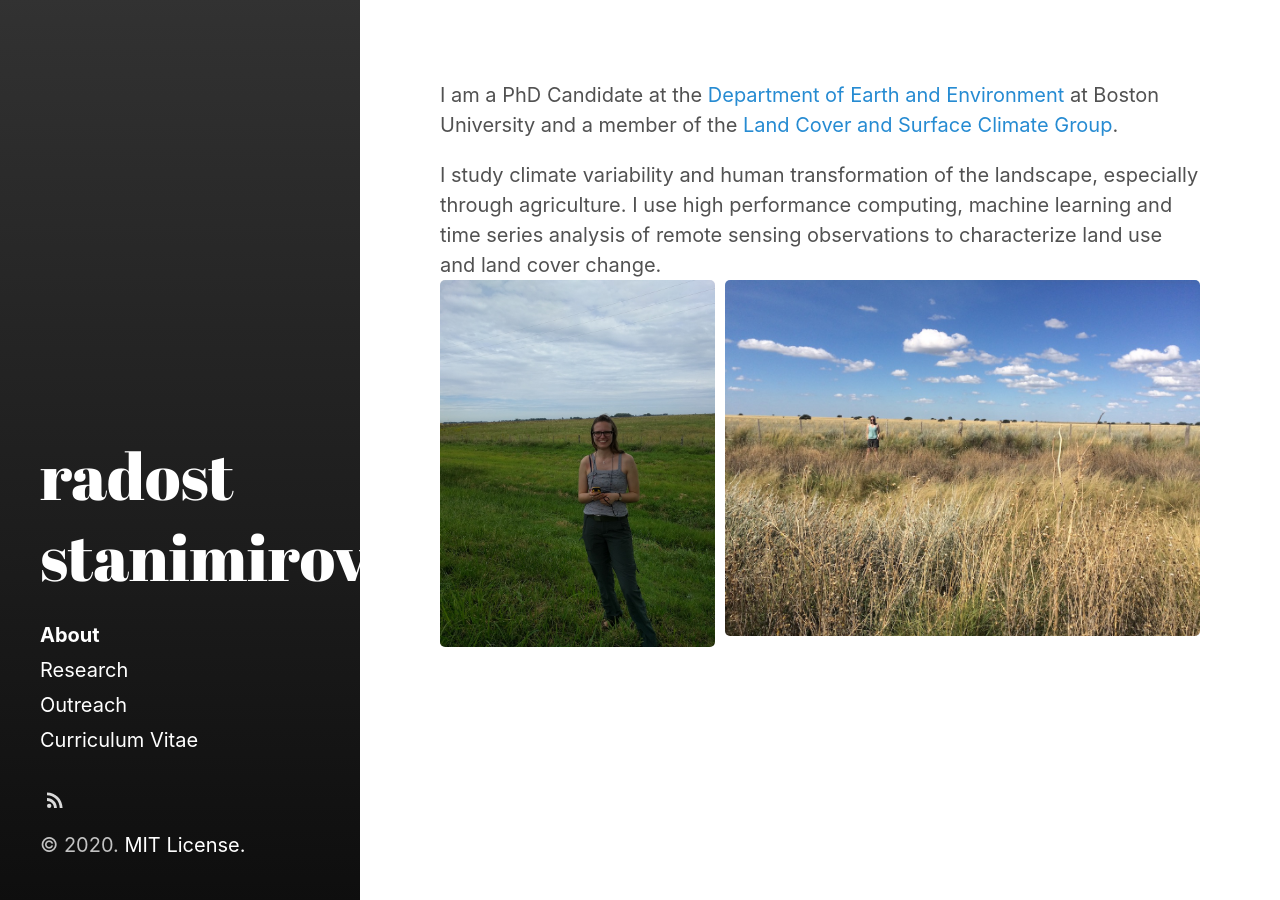
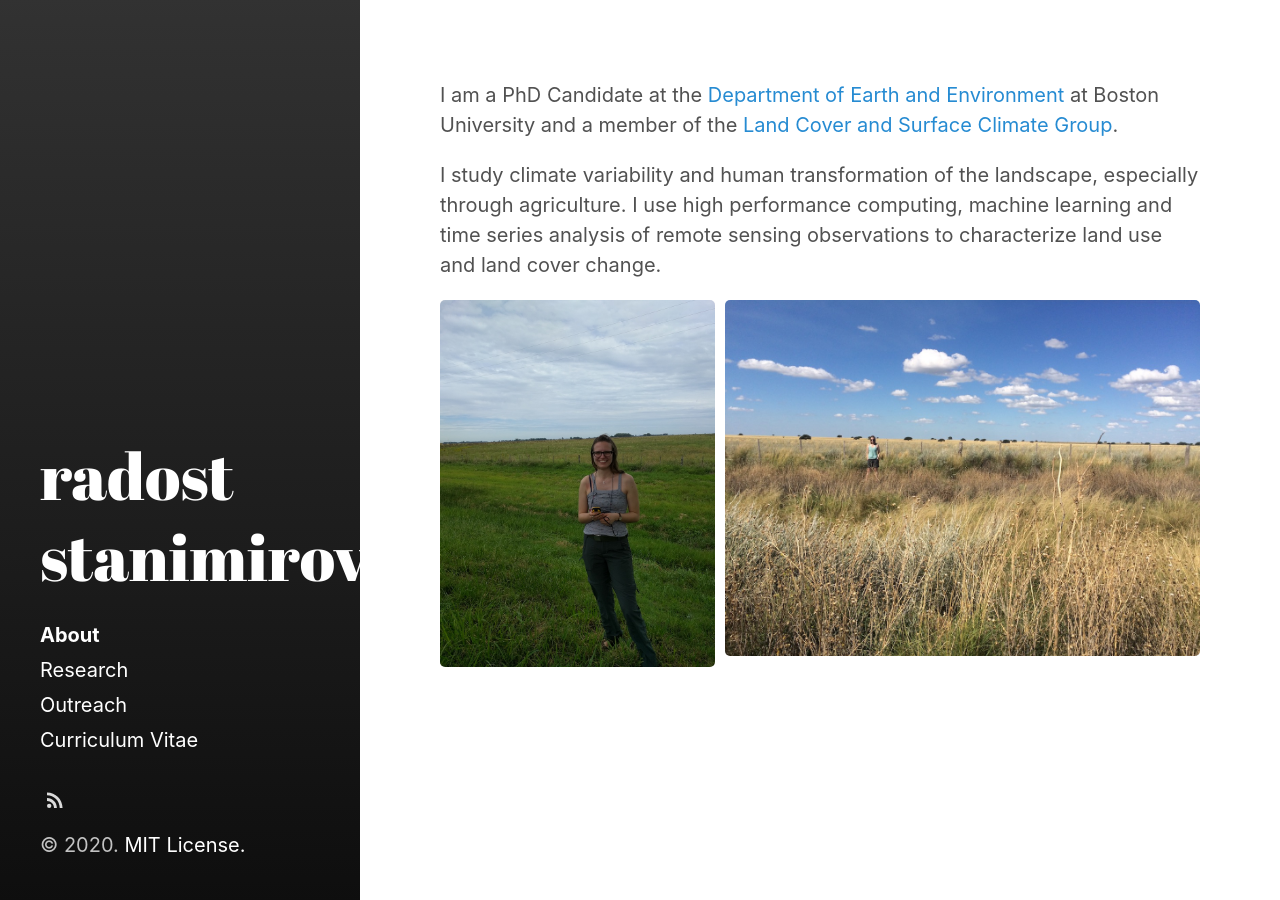
Before and after one commit to rkstan/rkstan.github.io, a Jekyll site: the page built from index.html, in a window 1280 px wide. Built offline with Jekyll 4.4.1, drawn with Linux system fonts in a browser that asks for light colours.

Commit message:
Update index.html

```diff
--- a/index.html
+++ b/index.html
@@ -9,4 +9,5 @@ sidebar_sort_order: 1
 <p> I am a PhD Candidate at the <a href="https://www.bu.edu/earth/">Department of Earth and Environment</a> at Boston University and a member of the <a href="http://www.bu.edu/lcsc/">Land Cover and Surface Climate Group</a>. <br>
 <p> I study climate variability and human transformation of the landscape, especially through agriculture. I use high performance computing, machine learning and time series analysis of remote sensing observations to characterize land use and land cover change. <br>
 
-<img style="float: center;" src="images/IMG_20170303_114944.jpg" width="275" height="400" align="left"> <img style="float: center;" src="images/IMG_5810.jpg" width="475" height="400" align="right">
+
+<p><img style="float: center;" src="images/IMG_20170303_114944.jpg" width="275" height="400" align="left"> <img style="float: center;" src="images/IMG_5810.jpg" width="475" height="400" align="right"><br>
```
